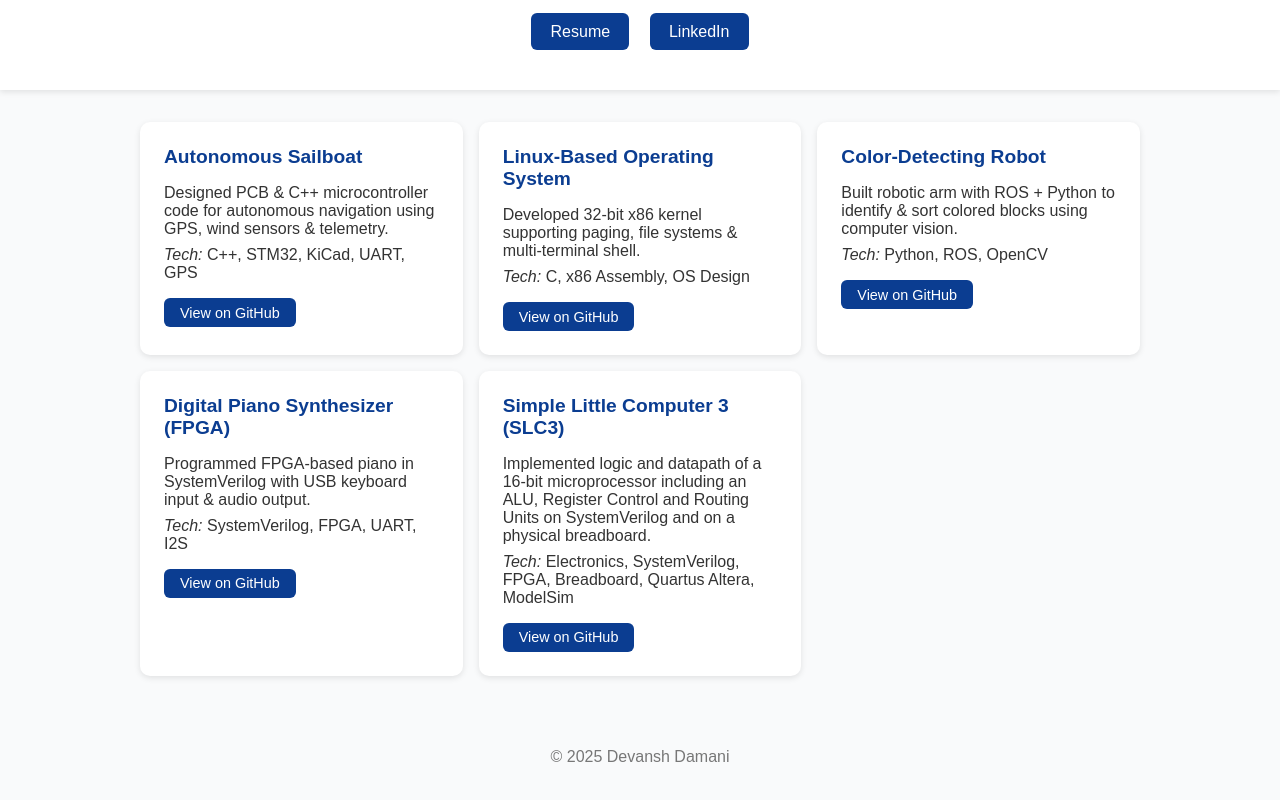
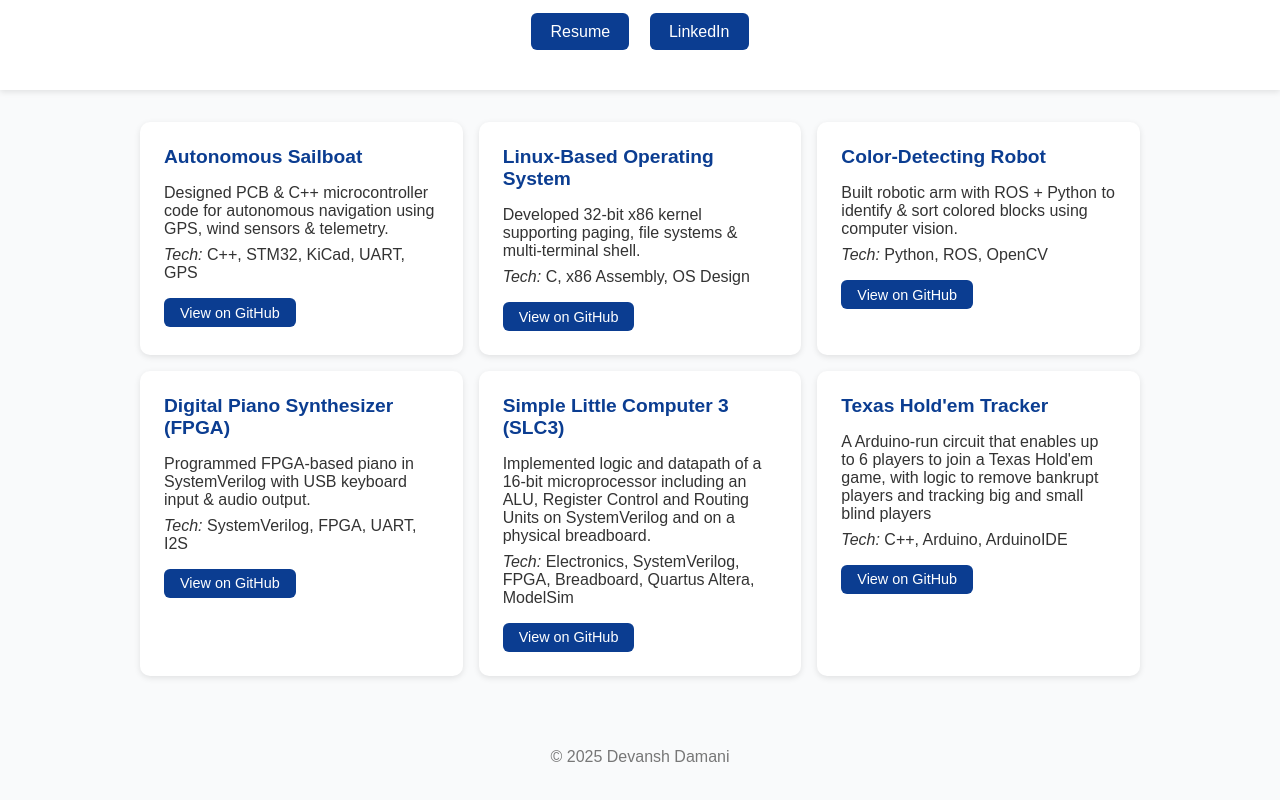
Before and after one commit to damanidevansh/portfolio, a plain HTML site: page index.html in a window 1280 px wide. Shown: the part 98-898 px from the top of the page. Drawn offline with Linux system fonts and the light colour scheme.

Commit message:
Added Hold'em tracker

```diff
--- a/index.html
+++ b/index.html
@@ -132,6 +132,13 @@
       <p><em>Tech:</em> Electronics, SystemVerilog, FPGA, Breadboard, Quartus Altera, ModelSim</p>
       <a href="https://github.com/damanidevansh/ECE385-Digital-Systems-Laboratory/tree/main/lab5" target="_blank" rel="noopener noreferrer">View on GitHub</a>
     </div>
+
+    <div class="card">
+      <h2>Texas Hold'em Tracker</h2>
+      <p>A Arduino-run circuit that enables up to 6 players to join a Texas Hold'em game, with logic to remove bankrupt players and tracking big and small blind players </p>
+      <p><em>Tech:</em> C++, Arduino, ArduinoIDE</p>
+      <a href="https://github.com/damanidevansh/TexasHoldEmTracker" target="_blank" rel="noopener noreferrer">View on GitHub</a>
+    </div>
   </section>
 
   <footer>
```
